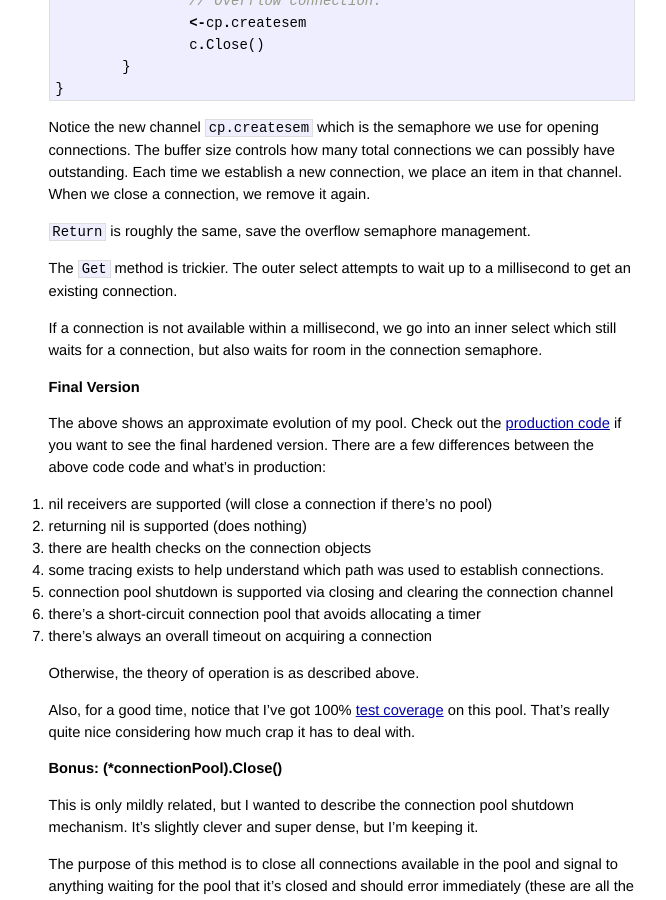
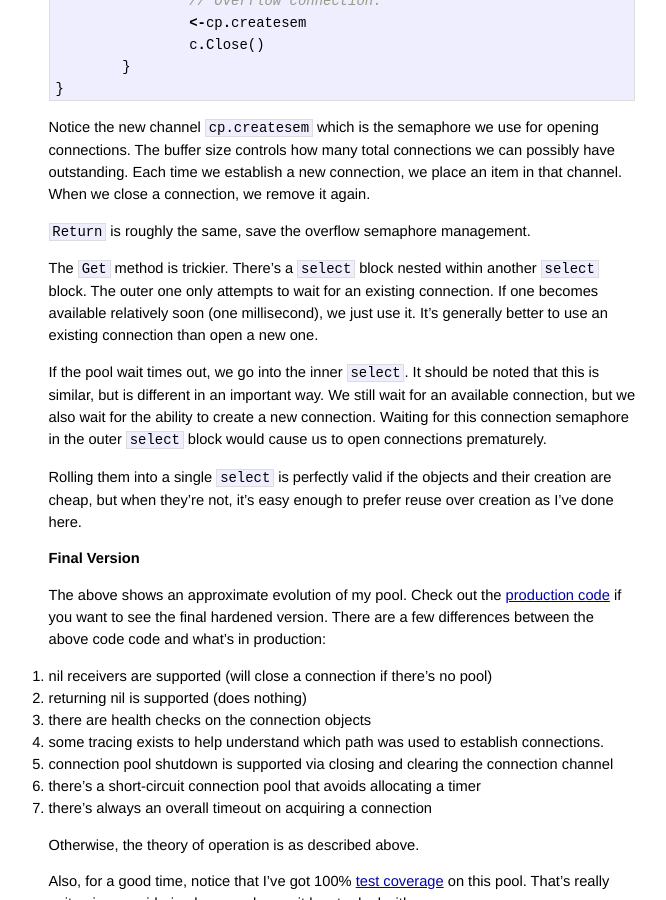
Before and after one commit to dustin/dustin.sallings.org, a Jekyll site: the page built from _posts/2014-04-25-chan-pool.markdown, in a window 1280 px wide and 900 px high, scrolled down 2479 px. Shown: the whole window, without its empty margins (298-964 px from the left). Built offline with Jekyll 4.4.1, drawn with Linux system fonts in a browser that asks for light colours; comment, search, counter and statistics services are not loaded.

Commit message:
Some edit suggestions from raggi

```diff
--- a/_posts/2014-04-25-chan-pool.markdown
+++ b/_posts/2014-04-25-chan-pool.markdown
@@ -129,12 +129,22 @@ connection, we remove it again.
 
 `Return` is roughly the same, save the overflow semaphore management.
 
-The `Get` method is trickier.  The outer select attempts to wait up to
-a millisecond to get an existing connection.
+The `Get` method is trickier.  There's a `select` block nested within
+another `select` block.  The outer one only attempts to wait for an
+existing connection.  If one becomes available relatively soon (one
+millisecond), we just use it.  It's generally better to use an
+existing connection than open a new one.
 
-If a connection is not available within a millisecond, we go into an
-inner select which still waits for a connection, but also waits for
-room in the connection semaphore.
+If the pool wait times out, we go into the inner `select`.  It should
+be noted that this is similar, but is different in an important way.
+We still wait for an available connection, but we also wait for the
+ability to create a new connection.  Waiting for this connection
+semaphore in the outer `select` block would cause us to open
+connections prematurely.
+
+Rolling them into a single `select` is perfectly valid if the objects
+and their creation are cheap, but when they're not, it's easy enough
+to prefer reuse over creation as I've done here.
 
 ## Final Version
 
```
Also changed, not shown: other parts of _posts/2014-04-25-chan-pool.markdown (+4 -4 lines).
